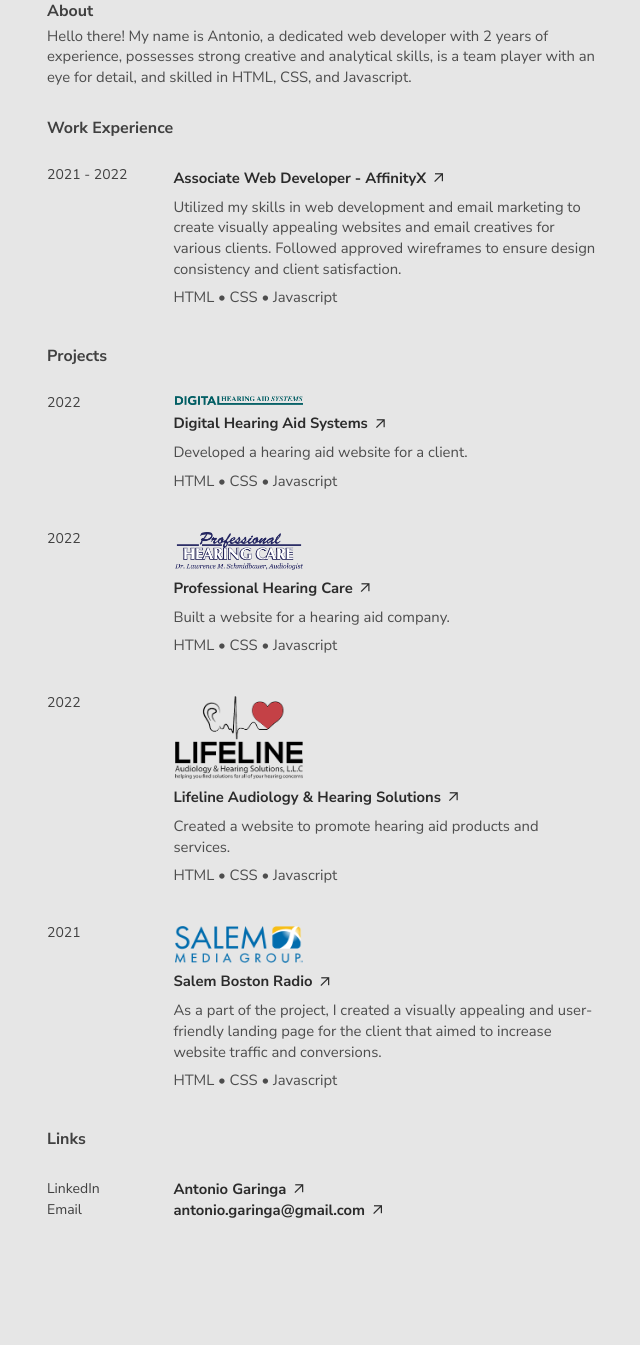
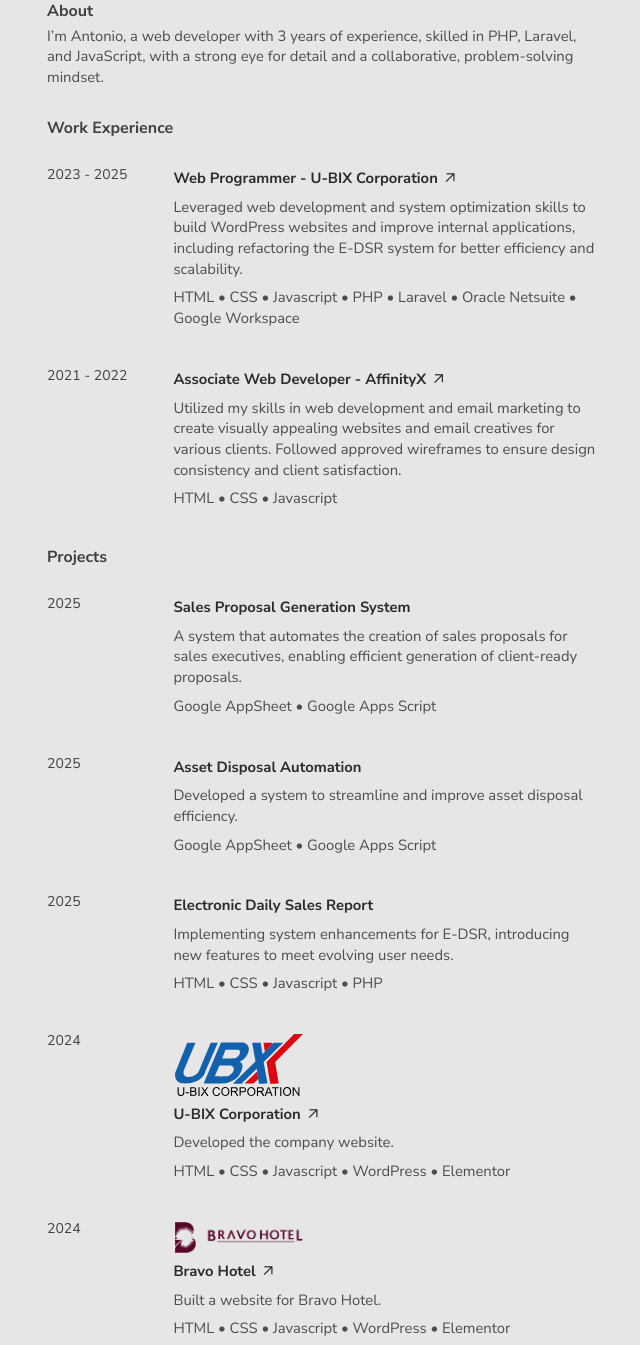
Before and after one commit to asgaringa/portfolio, a plain HTML site: page index.html in a window 1280 px wide. Shown: the part 235-1580 px from the top of the page, without its empty margins (317-957 px from the left). Before the commit the page ends 1551 px from the top, so only its background shows below. Drawn offline with nearby package versions, Linux system fonts and the light colour scheme.

Commit message:
Updated my portfolio

```diff
--- a/index.html
+++ b/index.html
@@ -26,13 +26,25 @@
             <div class="col">
                 <h2 class="about-head">About</h2>
                 <p>
-                    Hello there! My name is Antonio, a dedicated web developer with 2 years of experience, possesses strong creative and analytical skills, is a team player with an eye for detail, and skilled in HTML, CSS, and Javascript.
+                    I’m Antonio, a web developer with 3 years of experience, skilled in PHP, Laravel, and JavaScript, with a strong eye for detail and a collaborative, problem-solving mindset.
                 </p>
             </div>
         </div>
         <div class="row">
             <div class="col">
                 <h2>Work Experience</h2>
+                <div class="work">
+                    <div class="two-col collapse no-gap">
+                        <h3 class="date">2023 - 2025</h3>
+                        <div class="work-exp">
+                            <a class="work-name" href="https://ubix.com.ph/" target="_blank">
+                                Web Programmer - U-BIX Corporation<span class="material-symbols-outlined">arrow_outward</span>
+                            </a>
+                            <p class="work-desc">Leveraged web development and system optimization skills to build WordPress websites and improve internal applications, including refactoring the E-DSR system for better efficiency and scalability.</p>
+                            <p class="work-tech">HTML • CSS • Javascript • PHP • Laravel • Oracle Netsuite • Google Workspace</p>
+                        </div>
+                    </div>
+                </div>
                 <div class="work">
                     <div class="two-col collapse no-gap">
                         <h3 class="date">2021 - 2022</h3>
@@ -52,14 +64,63 @@
                 <h2>Projects</h2>
                 <div class="projects">
                     <div class="two-col collapse no-gap">
-                        <h3 class="date">2022</h3>
+                        <h3 class="date">2025</h3>
                         <div class="project">
-                            <img src="images/logo1.png" alt="Digital Hearing Aid Systems Logo">
-                            <a class="project-name" href="http://e4t12r6.starkey.cloudbackend.net/" target="_blank">
-                                Digital Hearing Aid Systems<span class="material-symbols-outlined">arrow_outward</span>
+                            <p class="project-name">
+                                Sales Proposal Generation System
+                            </p>
+                            <p class="project-desc">A system that automates the creation of sales proposals for sales executives, enabling efficient generation of client-ready proposals.</p>
+                            <p class="project-tech">Google AppSheet • Google Apps Script</p>
+                        </div>
+                    </div>
+                </div>
+                <div class="projects">
+                    <div class="two-col collapse no-gap">
+                        <h3 class="date">2025</h3>
+                        <div class="project">
+                            <p class="project-name">
+                                Asset Disposal Automation
+                            </p>
+                            <p class="project-desc">Developed a system to streamline and improve asset disposal efficiency.</p>
+                            <p class="project-tech">Google AppSheet • Google Apps Script</p>
+                        </div>
+                    </div>
+                </div>
+                <div class="projects">
+                    <div class="two-col collapse no-gap">
+                        <h3 class="date">2025</h3>
+                        <div class="project">
+                            <p class="project-name">
+                                Electronic Daily Sales Report
+                            </p>
+                            <p class="project-desc">Implementing system enhancements for E-DSR, introducing new features to meet evolving user needs.</p>
+                            <p class="project-tech">HTML • CSS • Javascript • PHP</p>
+                        </div>
+                    </div>
+                </div>
+                <div class="projects">
+                    <div class="two-col collapse no-gap">
+                        <h3 class="date">2024</h3>
+                        <div class="project">
+                            <img src="images/logo4.svg" alt="U-BIX Corporation">
+                            <a class="project-name" href="https://ubix.com.ph/" target="_blank">
+                                U-BIX Corporation<span class="material-symbols-outlined">arrow_outward</span>
                             </a>
-                            <p class="project-desc">Developed a hearing aid website for a client.</p>
-                            <p class="project-tech">HTML • CSS • Javascript</p>
+                            <p class="project-desc">Developed the company website.</p>
+                            <p class="project-tech">HTML • CSS • Javascript • WordPress • Elementor</p>
+                        </div>
+                    </div>
+                </div>
+                <div class="projects">
+                    <div class="two-col collapse no-gap">
+                        <h3 class="date">2024</h3>
+                        <div class="project">
+                            <img src="images/logo1.webp" alt="Bravo Hotel">
+                            <a class="project-name" href="https://bravohotelsph.com/home/" target="_blank">
+                                Bravo Hotel<span class="material-symbols-outlined">arrow_outward</span>
+                            </a>
+                            <p class="project-desc">Built a website for Bravo Hotel.</p>
+                            <p class="project-tech">HTML • CSS • Javascript • WordPress • Elementor</p>
                         </div>
                     </div>
                 </div>
@@ -68,7 +129,7 @@
                         <h3 class="date">2022</h3>
                         <div class="project">
                             <img src="images/logo2.png" alt="Professional Hearing Care Logo">
-                            <a class="project-name" href="http://1xdfamh.starkey.cloudbackend.net/" target="_blank">
+                            <a class="project-name" href="https://profhearingcare.com/" target="_blank">
                                 Professional Hearing Care<span class="material-symbols-outlined">arrow_outward</span>
                             </a>
                             <p class="project-desc">Built a website for a hearing aid company.</p>
@@ -81,24 +142,11 @@
                         <h3 class="date">2022</h3>
                         <div class="project">
                             <img src="images/logo3.png" alt="Lifeline Audiology & Hearing Solutions Logo">
-                            <a class="project-name" href="http://e0whq59.starkey.cloudbackend.net/" target="_blank">
+                            <a class="project-name" href="https://lifelineaudiology.com/" target="_blank">
                                 Lifeline Audiology & Hearing Solutions
                                 <span class="material-symbols-outlined">arrow_outward</span>
                             </a>
                             <p class="project-desc">Created a website to promote hearing aid products and services.</p>
-                            <p class="project-tech">HTML • CSS • Javascript</p>
-                        </div>
-                    </div>
-                </div>
-                <div class="projects">
-                    <div class="two-col collapse no-gap">
-                        <h3 class="date">2021</h3>
-                        <div class="project">
-                            <img src="images/logo4.png" alt="Salem Boston Radio Logo">
-                            <a class="project-name" href="http://2hnv5s4.preview.surroundwebdesign.com/" target="_blank">
-                                Salem Boston Radio<span class="material-symbols-outlined">arrow_outward</span>
-                            </a>
-                            <p class="project-desc">As a part of the project, I created a visually appealing and user-friendly landing page for the client that aimed to increase website traffic and conversions.</p>
                             <p class="project-tech">HTML • CSS • Javascript</p>
                         </div>
                     </div>
--- a/styles.css
+++ b/styles.css
@@ -58,6 +58,11 @@ a {
     color: var(--clr-400);
     font-weight: 700;
     text-decoration: none;
+}
+
+p.project-name {
+    color: var(--clr-400);
+    font-weight: 700;
 }
 
 .material-symbols-outlined {
```
Also changed, not shown: images/logo1.png (deleted), images/logo1.webp (added), images/logo4.png (deleted), images/logo4.svg (added).
